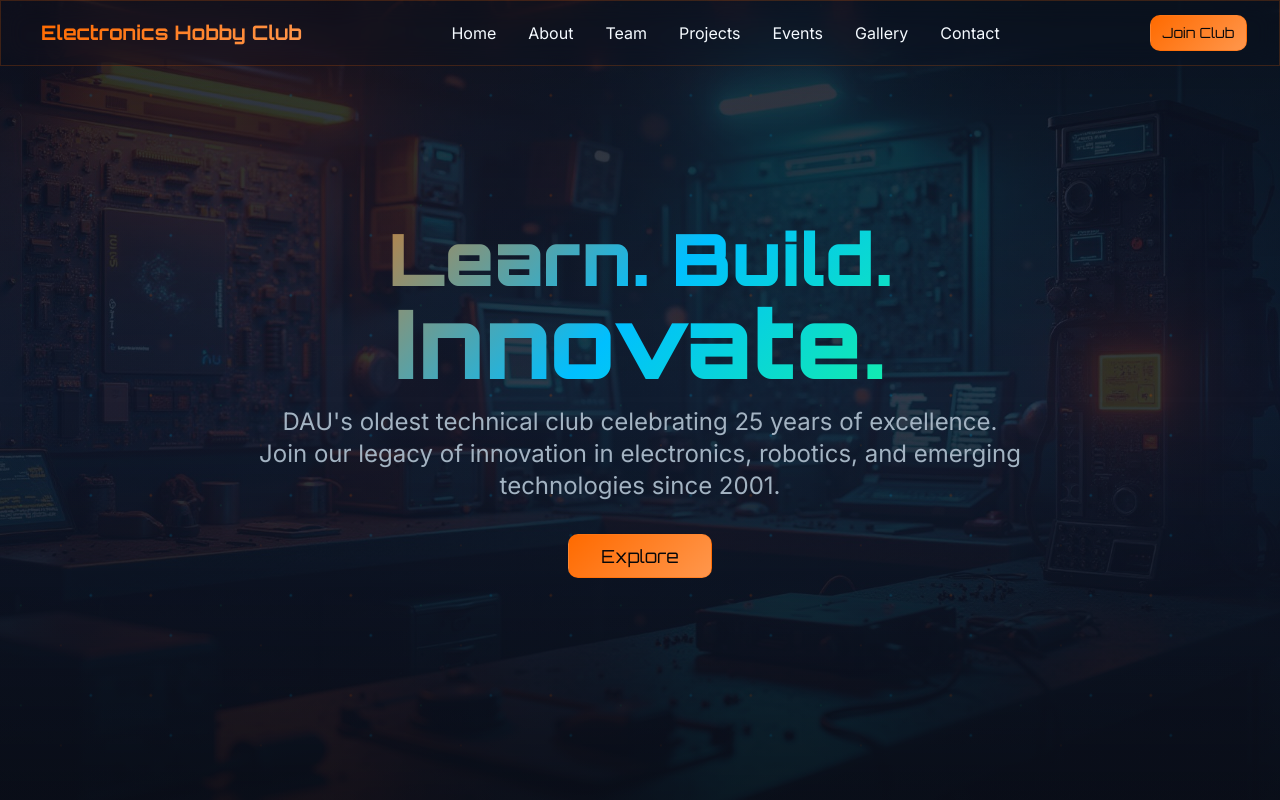
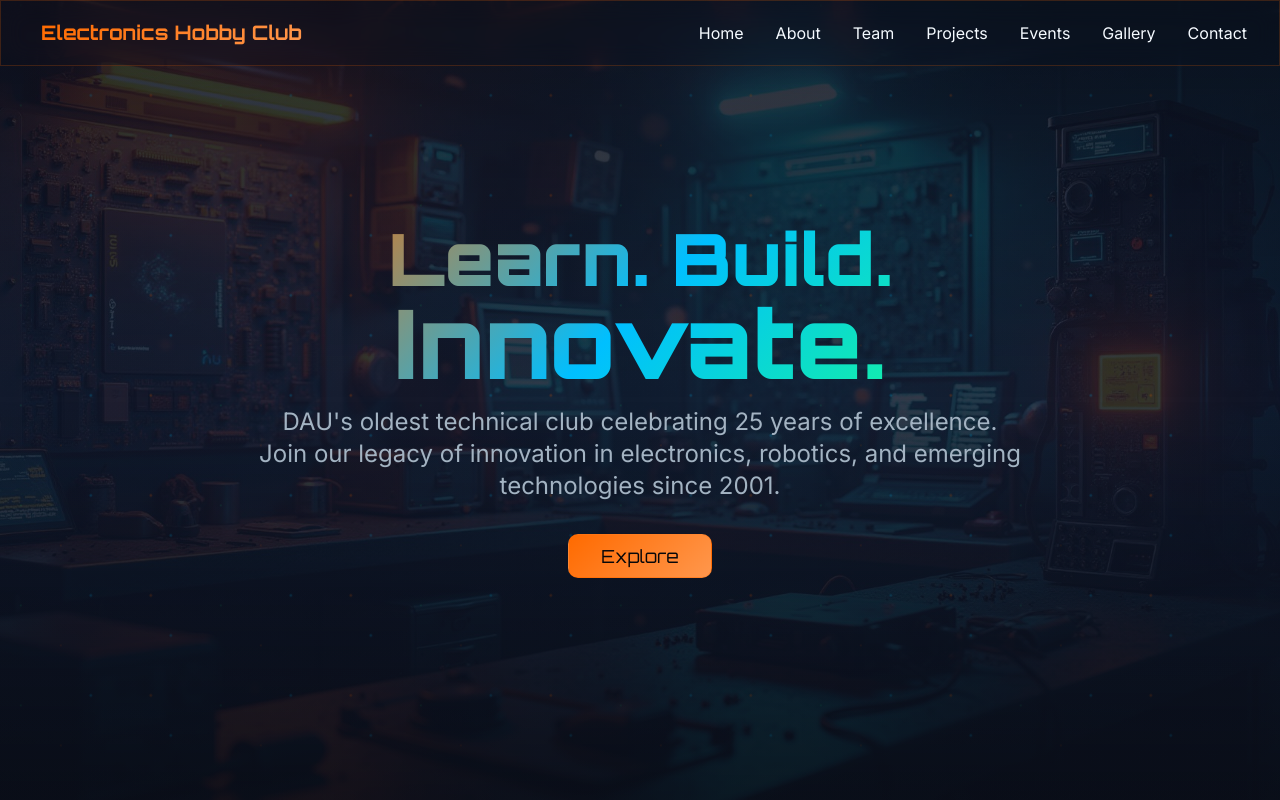
Before and after one commit to paramsavjani/Electronics_Hobby_Club, a React (Vite) app: page / in a window 1280 px wide. Shown: the top 800 px of the page. Built offline with nearby package versions, Linux system fonts and the light colour scheme.

Commit message:
Refactor code structure for improved readability and maintainability

```diff
--- a/src/components/Navbar.tsx
+++ b/src/components/Navbar.tsx
@@ -42,13 +42,6 @@ const Navbar = () => {
             ))}
           </div>
 
-          {/* CTA Button */}
-          <div className="hidden md:block">
-            <Button variant="hero" size="sm">
-              Join Club
-            </Button>
-          </div>
-
           {/* Mobile menu button */}
           <div className="md:hidden">
             <Button
@@ -56,7 +49,11 @@ const Navbar = () => {
               size="icon"
               onClick={() => setIsOpen(!isOpen)}
             >
-              {isOpen ? <X className="h-6 w-6" /> : <Menu className="h-6 w-6" />}
+              {isOpen ? (
+                <X className="h-6 w-6" />
+              ) : (
+                <Menu className="h-6 w-6" />
+              )}
             </Button>
           </div>
         </div>
@@ -76,11 +73,6 @@ const Navbar = () => {
                 {item.name}
               </a>
             ))}
-            <div className="px-3 py-2">
-              <Button variant="hero" size="sm" className="w-full">
-                Join Club
-              </Button>
-            </div>
           </div>
         </div>
       )}
--- a/src/components/Team.tsx
+++ b/src/components/Team.tsx
@@ -41,7 +41,7 @@ const Team = () => {
       name: "Mahir Shah",
       role: "Core Member",
       image:
-        "https://images.unsplash.com/photo-1500648767791-00dcc994a43e?w=300&h=300&fit=crop&crop=face",
+        "/team/images/mahir.jpg",
       bio: "Expert in drone technology and wireless communication systems, leading hardware innovations.",
       social: {
         github: "#",
```
Also changed, not shown: public/team/images/mahir.jpg (added).
